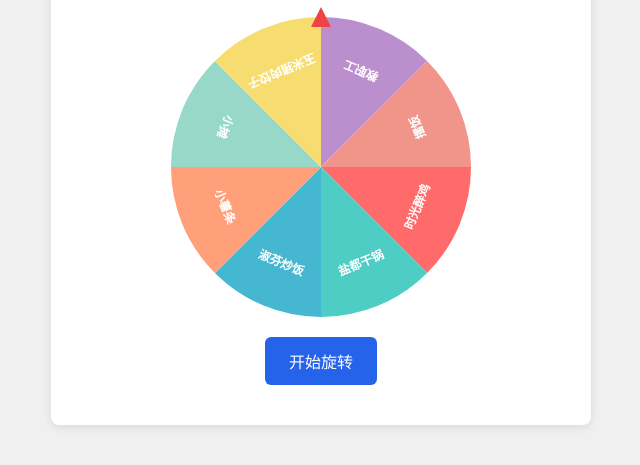
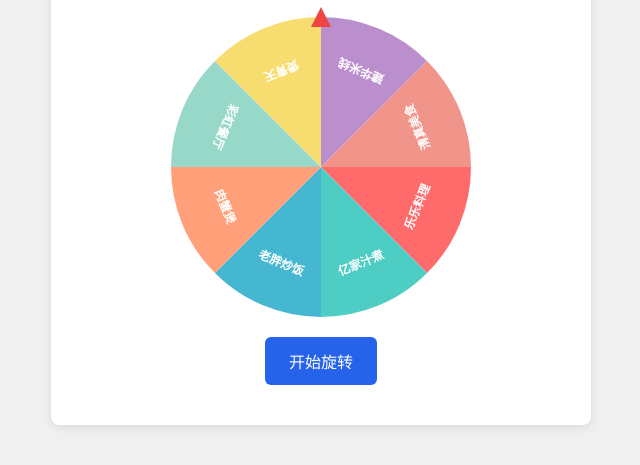
Before and after one commit to hxh20050109/text, a plain HTML site: page index.html in a window 1280 px wide. Shown: the part 225-690 px from the top of the page, without its empty margins (319-959 px from the left). Drawn offline with Linux system fonts and the light colour scheme.

Commit message:
Add files via upload

```diff
--- a/index.html
+++ b/index.html
@@ -111,8 +111,8 @@
 
     <script>
         const restaurants = [
-            "时光醉鸡", "盐都干锅", "淑芬炒饭", "小薯条",
-            "小摊","玉米猪肉饺子", "教职工", "擂饭"
+            "乐乐料理", "亿家汁煮", "老胖炒饭", "肉蟹煲",
+            "彩虹餐厅","煲青天", "建华米线", "清真美食"
         ];
 
         const colors = [
```
